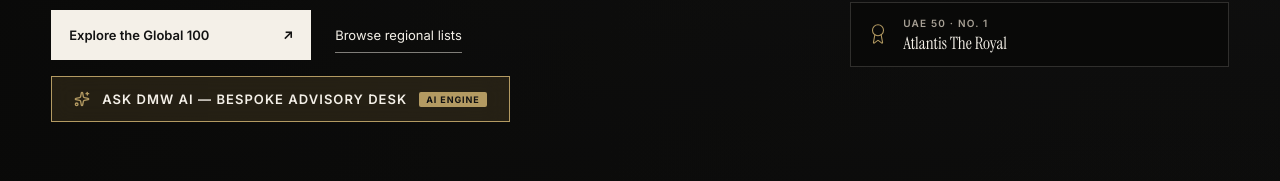
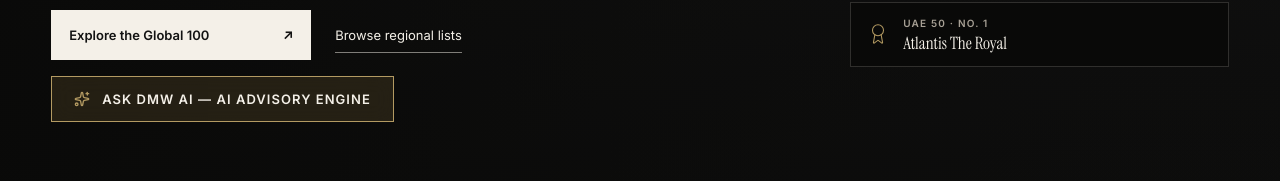
Before and after one commit to smdmslam/hotels100, a React (Vite) app: page / in a window 1280 px wide. Shown: the part 549-730 px from the top of the page. Built offline with nearby package versions, Linux system fonts and the light colour scheme; no server answers.

Commit message:
feat(hero): update button text to 'ASK DMW AI — AI ADVISORY ENGINE'

```diff
--- a/src/pages/Home.tsx
+++ b/src/pages/Home.tsx
@@ -80,8 +80,7 @@
                   onClick={() => setAskDmwOpen(true)}
                 >
                   <Sparkles size={16} style={{ color: 'var(--color-antique-gold)' }} />
-                  <span>Ask DMW AI — Bespoke Advisory Desk</span>
-                  <span className={styles.aiPill}>AI Engine</span>
+                  <span>ASK DMW AI — AI ADVISORY ENGINE</span>
                 </button>
               </div>
             </div>
```
